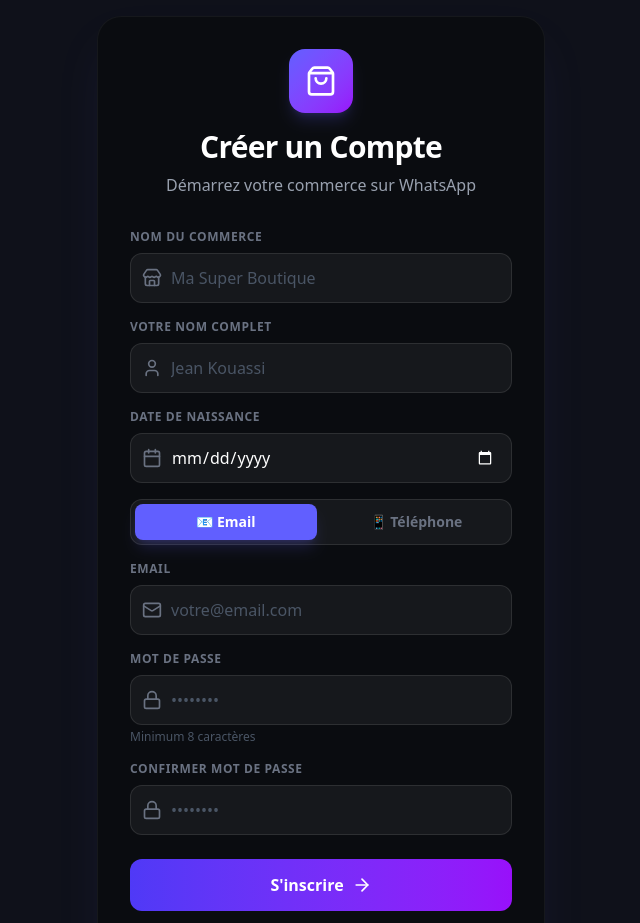
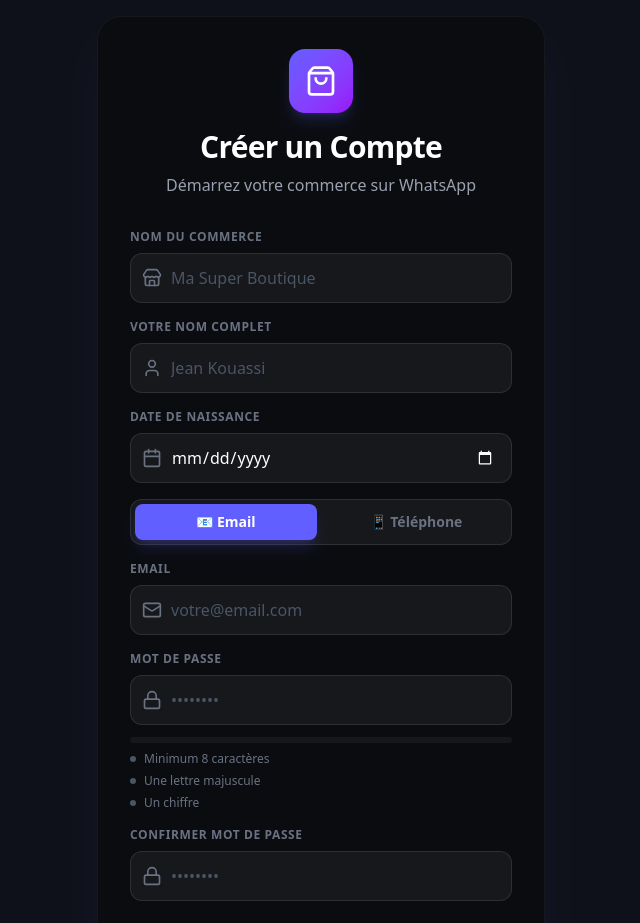
Before and after one commit to lexxxdtp/djassabotSaas, a React app in the folder frontend/: page /signup in a window 1280 px wide. Shown: the top 923 px of the page, without its empty margins (319-959 px from the left). Built offline with nearby package versions, Linux system fonts and the light colour scheme; no server answers; the HTML template or start-up script is replaced by a standard one.

Commit message:
feat: add password strength indicator to signup and db migration to fix order id type

```diff
--- a/frontend/src/pages/Signup.tsx
+++ b/frontend/src/pages/Signup.tsx
@@ -258,7 +258,33 @@ const Signup: React.FC = () => {
                                 className="w-full bg-white/5 border border-white/10 rounded-xl py-3 pl-10 pr-4 text-white placeholder-gray-600 focus:outline-none focus:border-indigo-500 focus:ring-1 focus:ring-indigo-500 transition-all"
                             />
                         </div>
-                        <p className="mt-1 text-xs text-gray-600">Minimum 8 caractères</p>
+
+                        {/* Indicateur de force du mot de passe */}
+                        <div className="mt-3 space-y-2">
+                            <div className="h-1.5 w-full bg-white/5 rounded-full overflow-hidden flex">
+                                <div className={`h-full transition-all duration-300 ${formData.password.length === 0 ? 'w-0' :
+                                        (formData.password.length >= 8 ? 1 : 0) + (/[A-Z]/.test(formData.password) ? 1 : 0) + (/\d/.test(formData.password) ? 1 : 0) === 1 ? 'bg-red-500 w-1/3' :
+                                            (formData.password.length >= 8 ? 1 : 0) + (/[A-Z]/.test(formData.password) ? 1 : 0) + (/\d/.test(formData.password) ? 1 : 0) === 2 ? 'bg-yellow-500 w-2/3' :
+                                                (formData.password.length >= 8 ? 1 : 0) + (/[A-Z]/.test(formData.password) ? 1 : 0) + (/\d/.test(formData.password) ? 1 : 0) === 3 ? 'bg-green-500 w-full' :
+                                                    'bg-red-500 w-1/4'
+                                    }`}></div>
+                            </div>
+
+                            <div className="grid grid-cols-1 gap-1.5 text-xs text-gray-500 mt-2">
+                                <div className={`flex items-center gap-2 transition-colors ${formData.password.length >= 8 ? 'text-green-400' : ''}`}>
+                                    <div className={`w-1.5 h-1.5 rounded-full transition-colors ${formData.password.length >= 8 ? 'bg-green-400' : 'bg-gray-600'}`}></div>
+                                    Minimum 8 caractères
+                                </div>
+                                <div className={`flex items-center gap-2 transition-colors ${/[A-Z]/.test(formData.password) ? 'text-green-400' : ''}`}>
+                                    <div className={`w-1.5 h-1.5 rounded-full transition-colors ${/[A-Z]/.test(formData.password) ? 'bg-green-400' : 'bg-gray-600'}`}></div>
+                                    Une lettre majuscule
+                                </div>
+                                <div className={`flex items-center gap-2 transition-colors ${/\d/.test(formData.password) ? 'text-green-400' : ''}`}>
+                                    <div className={`w-1.5 h-1.5 rounded-full transition-colors ${/\d/.test(formData.password) ? 'bg-green-400' : 'bg-gray-600'}`}></div>
+                                    Un chiffre
+                                </div>
+                            </div>
+                        </div>
                     </div>
 
                     <div>
```
Also changed, not shown: 1 other file (tests, documents, lock files or other folders).
